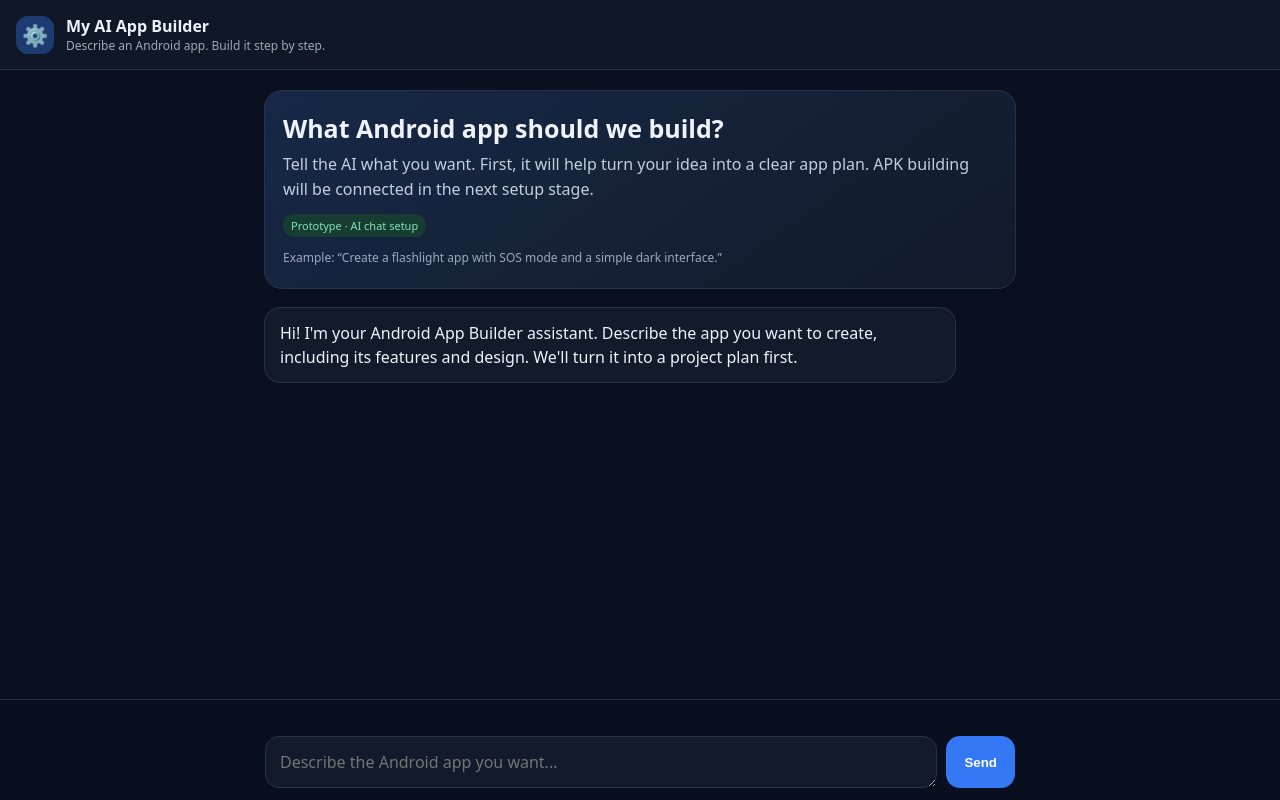
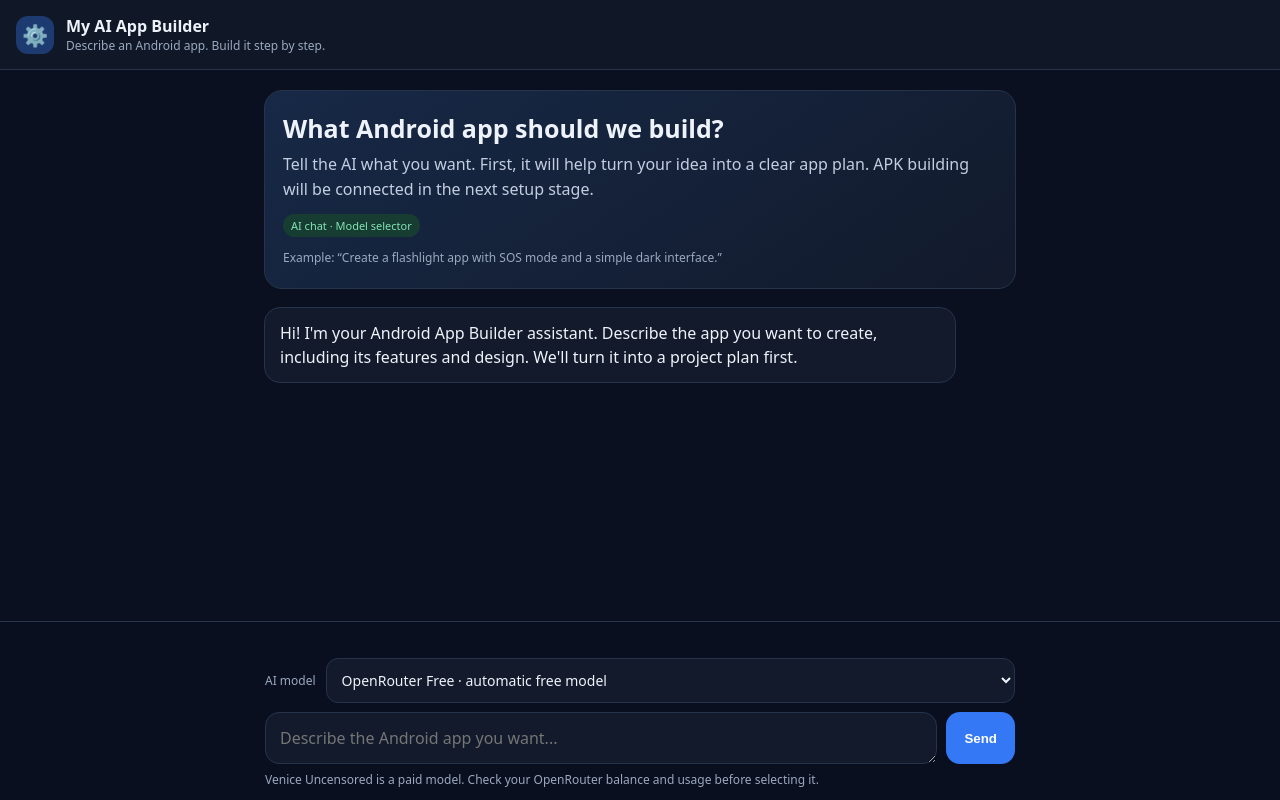
Before and after one commit to Atam234/Venice-ai-agent, a plain HTML site: page index.html in a window 1280 px wide. Drawn offline with Linux system fonts and the light colour scheme.

Commit message:
Add AI model selector to app builder

```diff
--- a/index.html
+++ b/index.html
@@ -11,7 +11,7 @@
     header{position:sticky;top:0;background:#101827;border-bottom:1px solid var(--line);padding:15px 16px;display:flex;align-items:center;gap:12px;z-index:2}
     .logo{width:38px;height:38px;border-radius:12px;background:#1d3b70;display:grid;place-items:center;font-size:21px}
     header strong{font-size:16px}header small{display:block;color:var(--muted);font-size:12px}
-    main{max-width:780px;margin:0 auto;padding:20px 14px 150px}
+    main{max-width:780px;margin:0 auto;padding:20px 14px 190px}
     .intro{padding:22px 18px;background:linear-gradient(145deg,#172947,#121a2b);border:1px solid var(--line);border-radius:18px;margin-bottom:18px}
     h1{font-size:25px;line-height:1.2;margin:0 0 9px}.intro p{color:#c3cee0;line-height:1.55;margin:0}
     .hint{font-size:12px;color:var(--muted);margin-top:12px}
@@ -25,6 +25,9 @@
     button{border:0;border-radius:14px;background:var(--blue);color:white;font-weight:650;padding:15px 18px;min-height:52px}
     button:disabled{opacity:.5}#status{max-width:750px;margin:0 auto 8px;color:var(--muted);font-size:12px;min-height:16px}
     .tag{display:inline-block;padding:4px 8px;border-radius:99px;background:#173d32;color:#83e2b5;font-size:11px;margin-top:12px}
+    .model-row{max-width:750px;margin:0 auto 9px;display:flex;align-items:center;gap:10px}
+    .model-row label{font-size:12px;color:var(--muted);white-space:nowrap}
+    select{min-width:0;flex:1;background:var(--panel);border:1px solid var(--line);border-radius:12px;padding:11px;color:var(--text);font:inherit;font-size:14px}
   </style>
 </head>
 <body>
@@ -33,7 +36,7 @@
   <section class="intro">
     <h1>What Android app should we build?</h1>
     <p>Tell the AI what you want. First, it will help turn your idea into a clear app plan. APK building will be connected in the next setup stage.</p>
-    <span class="tag">Prototype · AI chat setup</span>
+    <span class="tag">AI chat · Model selector</span>
     <div class="hint">Example: “Create a flashlight app with SOS mode and a simple dark interface.”</div>
   </section>
   <section id="chat" aria-live="polite">
@@ -42,17 +45,25 @@
 </main>
 <div class="composer">
   <div id="status"></div>
+  <div class="model-row">
+    <label for="model">AI model</label>
+    <select id="model" aria-label="Choose AI model">
+      <option value="free">OpenRouter Free · automatic free model</option>
+      <option value="venice">Venice Uncensored · paid model</option>
+    </select>
+  </div>
   <div class="composer-inner">
     <textarea id="prompt" rows="1" placeholder="Describe the Android app you want..." aria-label="Your app idea"></textarea>
     <button id="send">Send</button>
   </div>
+  <div class="hint" style="max-width:750px;margin:7px auto 0">Venice Uncensored is a paid model. Check your OpenRouter balance and usage before selecting it.</div>
 </div>
 <script>
-  // Set this to your deployed Cloudflare Worker URL in the next setup step.
   const API_URL = "https://lucky-bonus-66b6.salmanusalic.workers.dev";
   const chat = document.getElementById("chat");
   const input = document.getElementById("prompt");
   const send = document.getElementById("send");
+  const modelSelect = document.getElementById("model");
   const statusEl = document.getElementById("status");
   const history = [];
   function addMessage(role,text){
@@ -62,18 +73,15 @@
   }
   async function submit(){
     const text=input.value.trim();if(!text||send.disabled)return;
-    if(API_URL==="PASTE_YOUR_CLOUDFLARE_WORKER_URL_HERE"){
-      statusEl.textContent="Backend setup is not finished yet. Your message was not sent.";
-      return;
-    }
     addMessage("user",text);history.push({role:"user",content:text});input.value="";
     send.disabled=true;statusEl.textContent="AI is thinking...";
     try{
-      const response=await fetch(API_URL+"/api/chat",{method:"POST",headers:{"Content-Type":"application/json"},body:JSON.stringify({messages:history})});
+      const response=await fetch(API_URL+"/api/chat",{method:"POST",headers:{"Content-Type":"application/json"},body:JSON.stringify({messages:history,model:modelSelect.value})});
       const data=await response.json();
       if(!response.ok)throw new Error(data.error||"Request failed");
       const answer=data.reply||"No response returned.";
-      history.push({role:"assistant",content:answer});addMessage("assistant",answer);statusEl.textContent="";
+      history.push({role:"assistant",content:answer});addMessage("assistant",answer);
+      statusEl.textContent="Model used: "+(modelSelect.value==="venice"?"Venice Uncensored":"OpenRouter Free");
     }catch(err){statusEl.textContent="Error: "+err.message;}
     finally{send.disabled=false;input.focus();}
   }
```
